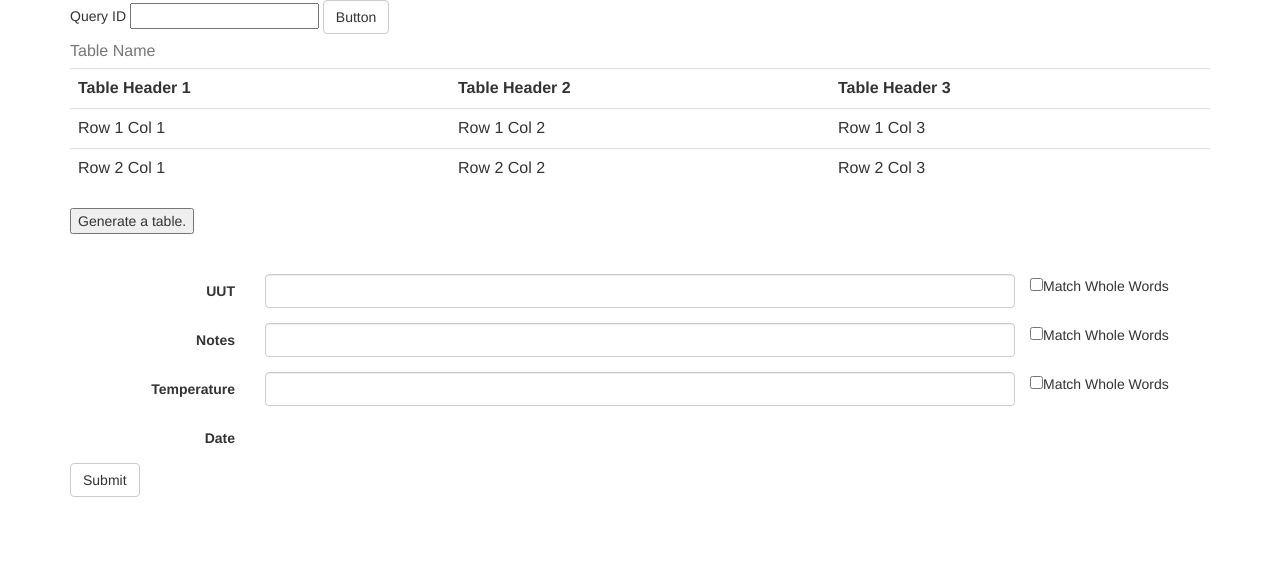
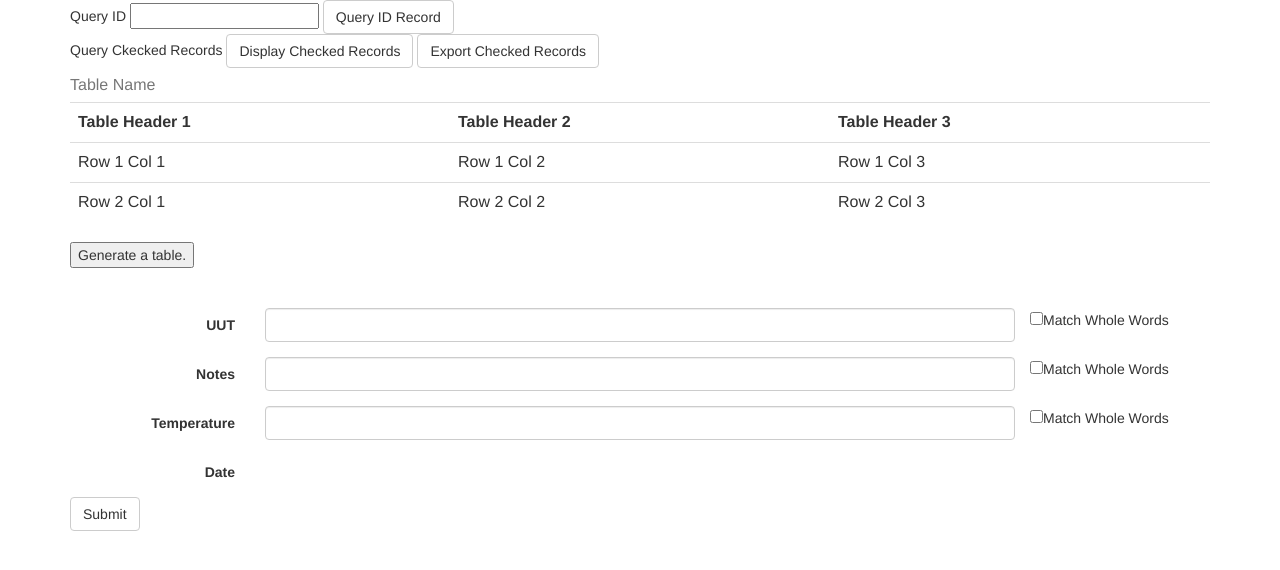
Before and after one commit to zx907/TripMatch, a Flask app: page /qyer in a window 1280 px wide. Shown: the top 570 px of the page. Run offline with Flask 2, Linux system fonts and the light colour scheme; parts of the project's set-up code (start-up, migrations or seed data) failed here and were passed over; some libraries are stand-ins or nearby versions.

Commit message:
add check button to records

```diff
--- a/model/sql.py
+++ b/model/sql.py
@@ -19,7 +19,7 @@ l = [LTE_RESULT]
 filter_by_query = {'uut': '6440'}
 # s = session.query(UUT_TEST_INFO).filter_by(**filter_by_query).first()
 mod = 'LTE_RESULT'
-# q = session.query(UUT_TEST_INFO, LTE_RESULT).filter(UUT_TEST_INFO.id==LTE_RESULT.uut_test_id).filter(UUT_TEST_INFO.uut=="6440").first()
+q = session.query(UUT_TEST_INFO, LTE_RESULT).filter(UUT_TEST_INFO.id==LTE_RESULT.uut_test_id).filter(UUT_TEST_INFO.uut=="6440").first()
 c = session.query(UUT_TEST_INFO, l[0]).filter(UUT_TEST_INFO.id==LTE_RESULT.uut_test_id).filter(UUT_TEST_INFO.uut=="6440").count()
 print(c)
 # print(q[1].serialize)
--- a/project.py
+++ b/project.py
@@ -477,7 +477,8 @@ def getTestResult():
     print('Enter getTestResult')
     uut_test_id = request.args.get('uut_test_id')
     print(uut_test_id)
-    results = session.query(LTE_RESULT).filter(LTE_RESULT.uut_test_id==uut_test_id).all()
+    # results = session.query(LTE_RESULT).filter(LTE_RESULT.uut_test_id==uut_test_id).all()
+    results = session.query(LTE_RESULT).filter(LTE_RESULT.uut_test_id==uut_test_id).limit(100)
     results_list = list(result.serialize for result in results)
 
     # print(results_list)
@@ -485,6 +486,11 @@ def getTestResult():
 
     return jsonify(results_list)
 
+@app.route('exportcsv')
+def exportCSV():
+    data = session.query(UUT_TEST_INFO, LTE_RESULT).filter(UUT_TEST_INFO.id==LTE_RESULT.uut_test_id).all()
+
+
 
 if __name__ == '__main__':
     app.secret_key = ''.join(random.choice(
--- a/static/js/form-query.js
+++ b/static/js/form-query.js
@@ -83,7 +83,7 @@ $("form").submit(function (event) {
 
 
 $("#query_id_btn").click(function (event) {
-    event.preventDefault();
+    // event.preventDefault();
     var uut_test_id = document.getElementById("query_id").value
     console.log("post to ajax (test result)");
     $.get("/getTestResult", { 'uut_test_id': uut_test_id }, function (data) {
@@ -93,12 +93,43 @@ $("#query_id_btn").click(function (event) {
 });
 
 
+$("#query_checked_records_btn").click(function (event) {
+    var records_id_arr = getRecordIDs();
+    for (var value of records_id_arr) {
+        $.get("/getTestResult", { 'uut_test_id': value }, function (data) {
+            console.log('successfully get result from server');
+            generateTestResultTable(data);
+        });
+    }
+});
+
+
+$("#export_checked_records_btn").click(function(event) {
+    var records_id_arr = getRecordIDs();
+
+});
+
+function getRecordIDs() {
+    var table = document.getElementById("table2");
+    var chkbox_records_arr = [];
+    var inputs = table.getElementsByTagName("input");
+    for (var i=0; i<inputs.length;i++) {
+        if ((inputs[i].type==='checkbox') && (inputs[i].checked==true))
+            chkbox_records_arr.push(inputs[i].value);
+    }
+    console.log(chkbox_records_arr);
+    return chkbox_records_arr
+}
+
+
 function generateUUTTable(data) {
     var tb2 = document.getElementById('table2');
     var data_length = Object.keys(data).length;
     var tbbody = document.createElement("tbody");
 
     var header = document.createElement("tr");
+    var cell = document.createElement("th");
+    header.appendChild(cell);   // empty position for checkbox
     for (let item of UUT_INFO_KEYS) {
         let cell = document.createElement("th");
         let cell_text = document.createTextNode(item);
@@ -110,6 +141,12 @@ function generateUUTTable(data) {
     // Itinerate data array object
     for (let obj of data) {
         var row = document.createElement("tr");
+        var cell = document.createElement("td");
+        var chkbox = document.createElement("input")
+        chkbox.setAttribute("type", "checkbox");
+        chkbox.setAttribute("value", obj['id']);
+        cell.appendChild(chkbox);
+        row.appendChild(cell);
         for (let item of UUT_INFO_KEYS) {
             var cell = document.createElement("td");
             var cell_text = document.createTextNode(obj[item]);
--- a/templates/WTF.html
+++ b/templates/WTF.html
@@ -16,10 +16,17 @@
         <div class="container">
             <span>Query ID</span>
             <span><input id="query_id"></span>
-            <span><button class="btn btn-default" type="submit" id="query_id_btn">Button</button></span>
+            <span><button class="btn btn-default" type="submit" id="query_id_btn">Query ID Record</button></span>
         </div>
     </div>
 
+    <div>
+        <div class="container">
+            <span>Query Ckecked Records</span>
+            <span><button class="btn btn-default" type="submit" id="query_checked_records_btn">Display Checked Records</button></span>
+            <span><button class="btn btn-default" type="submit" id="export_checked_records_btn">Export Checked Records</button></span>
+        </div>
+    </div>
 
     <div class="container">
         <table class="table" id="table1">
```
